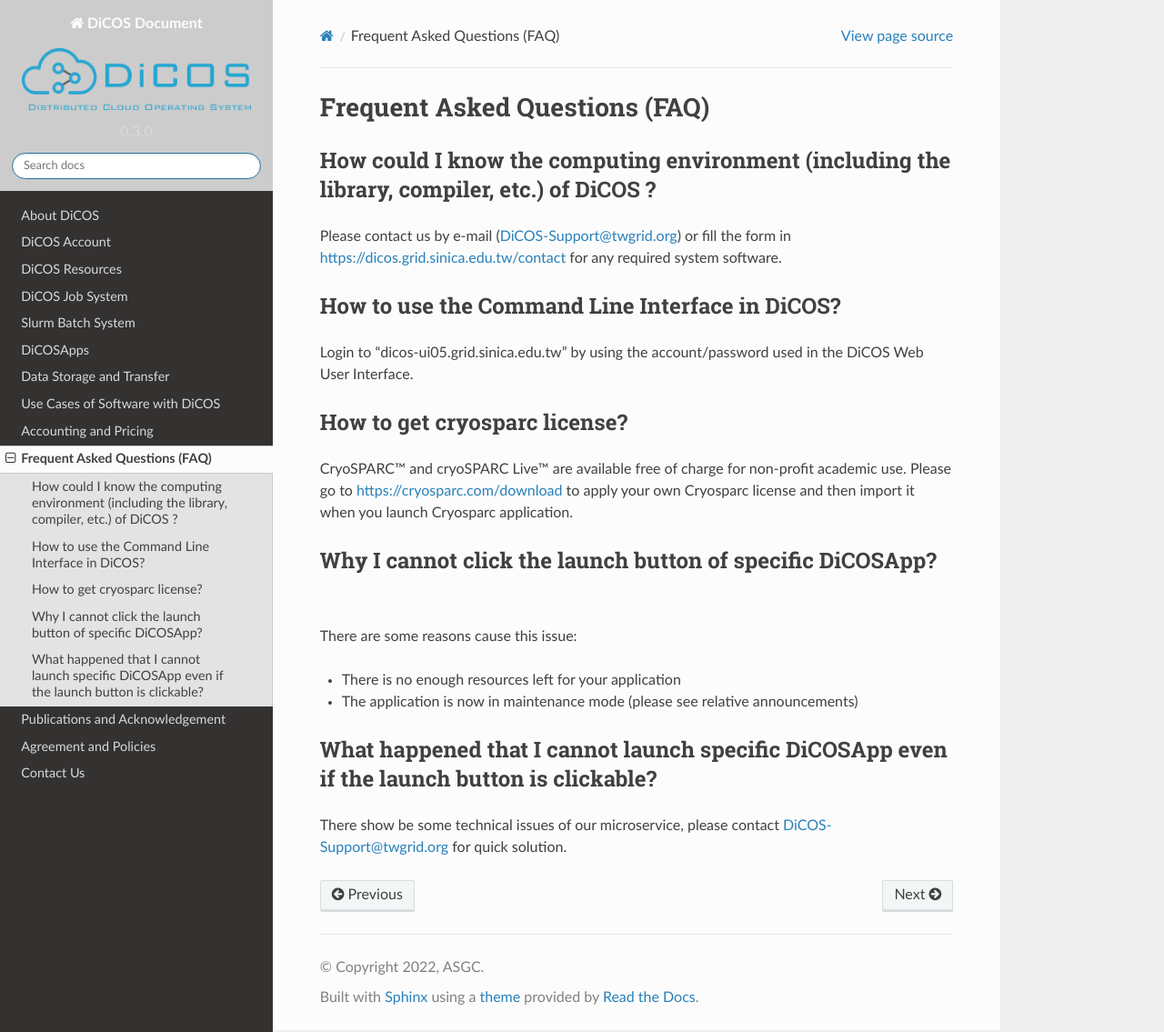
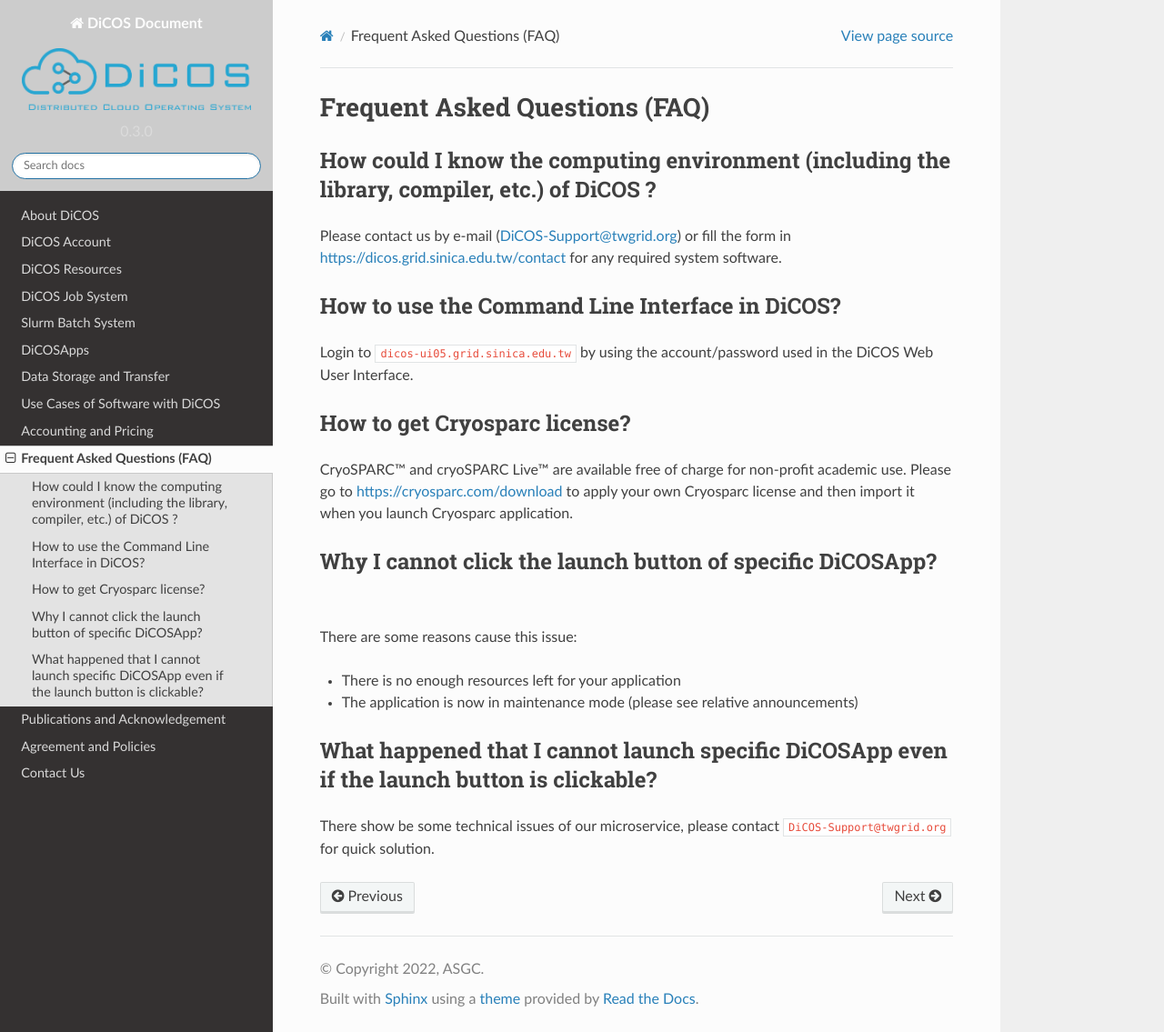
Before and after one commit to ASGCOPS/dicos_document, a Sphinx documentation site: the page built from docs/source/faq.rst, in a window 1280 px wide and 1135 px high. Shown: the whole window at 91% size. Built offline with Sphinx 7.4.7 and the Read the Docs theme 2.0.0, drawn with Linux system fonts in a browser that asks for light colours.

Commit message:
Edit faq.rst

```diff
--- a/docs/source/faq.rst
+++ b/docs/source/faq.rst
@@ -14,10 +14,10 @@ Please contact us by e-mail (DiCOS-Support@twgrid.org) or fill the form in https
 How to use the Command Line Interface in DiCOS?
 -------------------------------------------------------------------------------------------------------
 
-Login to "dicos-ui05.grid.sinica.edu.tw" by using the account/password used in the DiCOS Web User Interface.
+Login to ``dicos-ui05.grid.sinica.edu.tw`` by using the account/password used in the DiCOS Web User Interface.
 
 -------------------------------------------------------------------------------------------------------
-How to get cryosparc license?
+How to get Cryosparc license?
 -------------------------------------------------------------------------------------------------------
 
 CryoSPARC™ and cryoSPARC Live™ are available free of charge for non-profit academic use. Please go to https://cryosparc.com/download to apply your own Cryosparc license and then import it when you launch Cryosparc application.
@@ -35,4 +35,4 @@ There are some reasons cause this issue:
 What happened that I cannot launch specific DiCOSApp even if the launch button is clickable?
 -------------------------------------------------------------------------------------------------------
 
-There show be some technical issues of our microservice, please contact DiCOS-Support@twgrid.org for quick solution.
+There show be some technical issues of our microservice, please contact ``DiCOS-Support@twgrid.org`` for quick solution.
```
